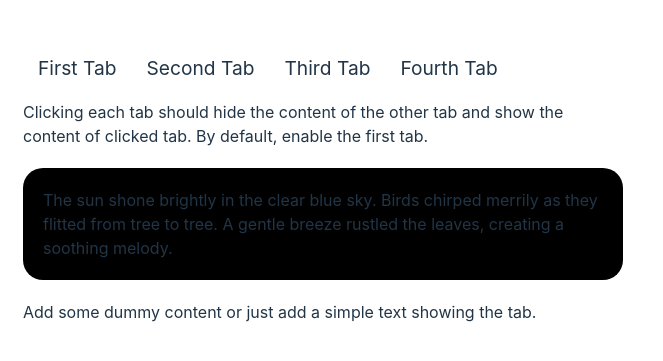
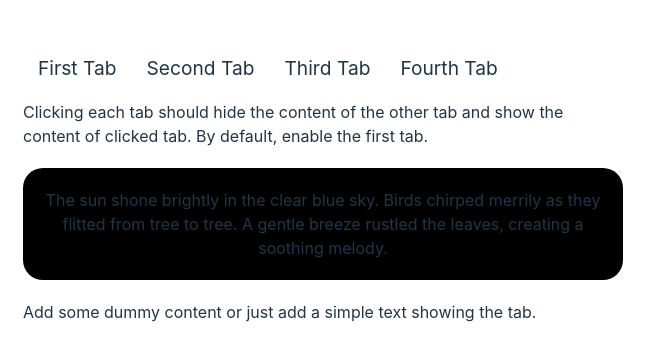
Before and after one commit to Jaunty5899/SimpleTabs, a React (Vite) app: page / in a window 1280 px wide. Shown: the part 211-572 px from the top of the page, without its empty margins (0-663 px from the left). Built offline with nearby package versions, Linux system fonts and the light colour scheme.

Commit message:
tab description added

```diff
--- a/src/App.css
+++ b/src/App.css
@@ -29,4 +29,5 @@ li {
   background-color: black;
   margin: 20px 0px;
   padding: 20px;
+  text-align: center;
 }
--- a/src/App.jsx
+++ b/src/App.jsx
@@ -32,6 +32,7 @@ function App() {
         {tabs.map((e) => {
           return (
             <li
+              // className={`${tabs.includes(e) ? "active" : null}`}
               onClick={() => {
                 setTab(tabs.indexOf(e));
               }}
```
